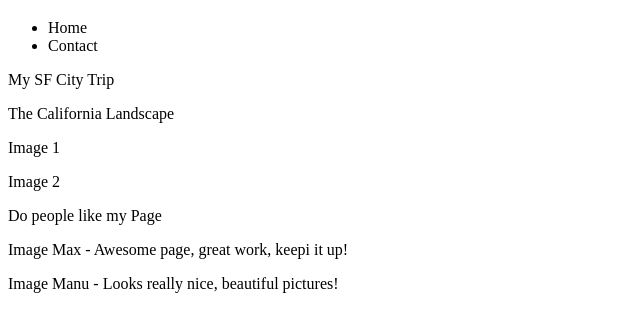
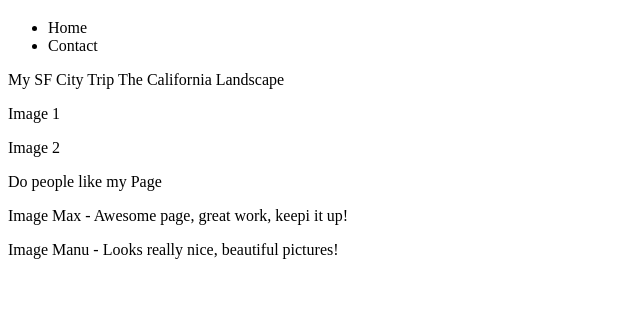
Before and after one commit to dcuevas-is/Homework-2, a plain HTML site: page index.html in a window 1280 px wide. Shown: the part 61-392 px from the top of the page, without its empty margins (0-640 px from the left). Drawn offline with Linux system fonts and the light colour scheme.

Commit message:
changed 2 elements

```diff
--- a/index.html
+++ b/index.html
@@ -13,8 +13,8 @@
             </ul>
         </nav>
         <main>
-            <p>My SF City Trip</p>
-            <p>The California Landscape</p>
+            <span>My SF City Trip</span>
+            <span>The California Landscape</span>
             <p>Image 1</p>
             <p>Image 2</p>
             <p>Do people like my Page</p>
```
